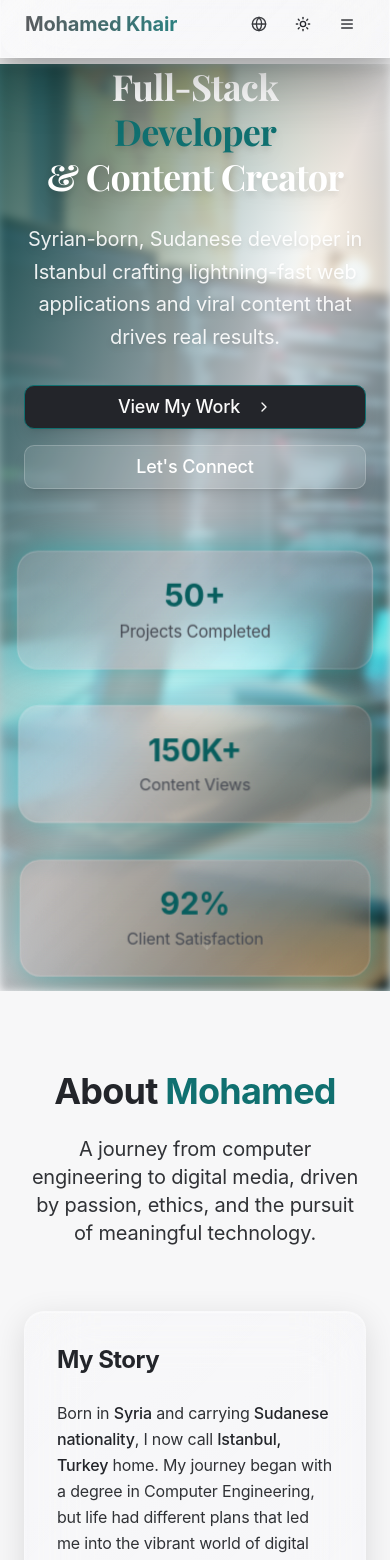
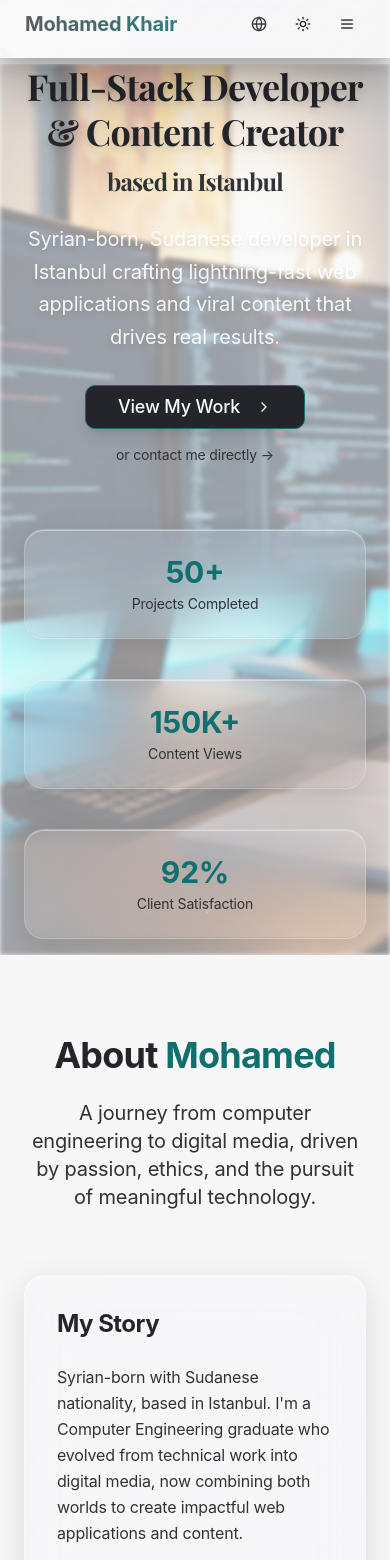
Before and after one commit to mohamed-arabi16/mohamedkhair-portfolio, a React (Vite) app: page / in a window 390 px wide. Shown: the top 1560 px of the page. Built offline with nearby package versions, Linux system fonts and the light colour scheme.

Commit message:
feat: Implement high-priority portfolio changes

```diff
--- a/src/components/AboutSection.tsx
+++ b/src/components/AboutSection.tsx
@@ -1,6 +1,6 @@
 import { GlassPanel } from "./GlassPanel";
 import { Badge } from "@/components/ui/badge";
-import { Heart, Globe, Users, Lightbulb } from "lucide-react";
+import { Heart, Globe, Users, Lightbulb, Code, Palette, Languages } from "lucide-react";
 
 export function AboutSection() {
   return (
@@ -24,30 +24,13 @@ export function AboutSection() {
               <h3 className="text-2xl font-bold mb-6">My Story</h3>
               <div className="space-y-4 text-muted-foreground leading-relaxed">
                 <p>
-                  Born in <span className="text-foreground font-medium">Syria</span> and carrying
-                  <span className="text-foreground font-medium"> Sudanese nationality</span>,
-                  I now call <span className="text-foreground font-medium">Istanbul, Turkey</span> home.
-                  My journey began with a degree in Computer Engineering, but life had different
-                  plans that led me into the vibrant world of digital media.
+                  Syrian-born with Sudanese nationality, based in Istanbul. I'm a Computer Engineering graduate who evolved from technical work into digital media, now combining both worlds to create impactful web applications and content.
                 </p>
                 <p>
-                  What started as a technical background evolved into a passion for creating
-                  engaging content and building web applications that solve real problems.
-                  I've discovered that the intersection of technology and creativity is where
-                  the most impactful solutions emerge.
+                  Co-founder of <span className="text-accent font-medium">Qobouli</span> with my wife—a free service helping Arab students navigate Turkish university applications. We bring diverse perspectives to every project, believing the best solutions emerge from collaboration.
                 </p>
                 <p>
-                  Working closely with my wife, we bring diverse perspectives to every project.
-                  This collaboration has taught me that the best solutions often come from
-                  combining different viewpoints and skill sets. Together, we've built
-                  <span className="text-accent font-medium"> Qobouli</span>, helping international
-                  students navigate university applications in Turkey.
-                </p>
-                <p>
-                  I believe in <span className="text-foreground font-medium">ethical work practices</span>
-                  and <span className="text-foreground font-medium">complete transparency</span>.
-                  Every project includes regular updates, honest communication, and a commitment
-                  to delivering solutions that truly serve our clients' needs.
+                  I'm committed to <span className="text-foreground font-medium">ethical practices</span> and <span className="text-foreground font-medium">complete transparency</span>, delivering solutions with honest communication and regular updates that truly serve client needs.
                 </p>
               </div>
             </GlassPanel>
@@ -144,7 +127,7 @@ export function AboutSection() {
             {/* Technical Skills */}
             <div className="text-center">
               <div className="w-16 h-16 rounded-full bg-accent/10 flex items-center justify-center mx-auto mb-4">
-                <div className="w-8 h-8 rounded bg-accent/20"></div>
+                <Code className="w-8 h-8 text-accent" />
               </div>
               <h4 className="font-semibold mb-4 text-accent text-lg">Technical Skills</h4>
               <div className="grid grid-cols-2 gap-3">
@@ -161,16 +144,16 @@ export function AboutSection() {
 
             {/* Creative Skills */}
             <div className="text-center">
-              <div className="w-16 h-16 rounded-full bg-orange-accent/10 flex items-center justify-center mx-auto mb-4">
-                <div className="w-8 h-8 rounded bg-orange-accent/20"></div>
+              <div className="w-16 h-16 rounded-full bg-accent/10 flex items-center justify-center mx-auto mb-4">
+                <Palette className="w-8 h-8 text-accent" />
               </div>
-              <h4 className="font-semibold mb-4 text-orange-accent text-lg">Creative Skills</h4>
+              <h4 className="font-semibold mb-4 text-accent text-lg">Creative Skills</h4>
               <div className="grid grid-cols-2 gap-3">
                 {[
                   "Content Creation", "Instagram Reels", "Video Editing",
                   "UI/UX Design", "Brand Strategy", "Storytelling"
                 ].map(skill => (
-                  <div key={skill} className="glass-panel px-3 py-2 text-sm font-medium bg-orange-accent/5 border-orange-accent/20">
+                  <div key={skill} className="glass-panel px-3 py-2 text-sm font-medium bg-accent/5 border-accent/20">
                     {skill}
                   </div>
                 ))}
@@ -179,15 +162,15 @@ export function AboutSection() {
 
             {/* Languages */}
             <div className="text-center">
-              <div className="w-16 h-16 rounded-full bg-teal-secondary/10 flex items-center justify-center mx-auto mb-4">
-                <div className="w-8 h-8 rounded bg-teal-secondary/20"></div>
+              <div className="w-16 h-16 rounded-full bg-accent/10 flex items-center justify-center mx-auto mb-4">
+                <Languages className="w-8 h-8 text-accent" />
               </div>
-              <h4 className="font-semibold mb-4 text-teal-secondary text-lg">Languages</h4>
+              <h4 className="font-semibold mb-4 text-accent text-lg">Languages</h4>
               <div className="space-y-3">
                 {[
                   "Arabic (Native)", "English (Fluent)", "Turkish (Conversational)"
                 ].map(lang => (
-                  <div key={lang} className="glass-panel px-4 py-3 text-sm font-medium bg-teal-secondary/5 border-teal-secondary/20">
+                  <div key={lang} className="glass-panel px-4 py-3 text-sm font-medium bg-accent/5 border-accent/20">
                     {lang}
                   </div>
                 ))}
--- a/src/components/Hero.tsx
+++ b/src/components/Hero.tsx
@@ -13,24 +13,19 @@ export function Hero() {
         <img
           src={heroImage}
           alt="Development workspace"
-          className="w-full h-full object-cover blur-sm"
+          className="w-full h-full object-cover blur-[2px]"
         />
-        <div className="absolute inset-0 bg-gradient-to-br from-teal-dark/80 via-background/70 to-accent/20" />
+        <div className="absolute inset-0 bg-background/60" />
       </div>
-
-      {/* Noise texture overlay */}
-      <div className="absolute inset-0 noise-texture opacity-20" />
 
       {/* Content */}
       <div className="relative z-10 max-w-7xl mx-auto px-6 text-center">
         <div className="max-w-4xl mx-auto">
           {/* Main Heading */}
-          <h1 className="text-4xl md:text-6xl lg:text-7xl font-bold font-serif mb-6 leading-tight motion-enhanced">
-            <span className="text-white drop-shadow-lg fade-in animate-delay-100">Full-Stack</span>
+          <h1 className="text-4xl md:text-6xl lg:text-7xl font-bold font-serif mb-6 leading-tight animate-fade-in">
+            <span className="text-foreground drop-shadow-lg">Full-Stack Developer & Content Creator</span>
             <br />
-            <span className="text-accent drop-shadow-lg bounce-in animate-delay-200">Developer</span>
-            <br />
-            <span className="text-white drop-shadow-lg slide-up animate-delay-300">& Content Creator</span>
+            <span className="text-muted-foreground text-2xl md:text-3xl">based in Istanbul</span>
           </h1>
 
           {/* Subtitle */}
@@ -40,41 +35,35 @@ export function Hero() {
           </p>
 
           {/* CTA Buttons */}
-          <div className="flex flex-col sm:flex-row gap-4 justify-center mb-16">
+          <div className="flex flex-col items-center gap-4 mb-16">
             <Link to="/projects">
               <Button
                 size="lg"
-                className="btn-liquid btn-accent px-8 py-4 text-lg shadow-lg w-full sm:w-auto"
+                className="btn-liquid btn-accent px-8 py-4 text-lg shadow-lg"
               >
                 View My Work
                 <ChevronRight className="ml-2 h-5 w-5" />
               </Button>
             </Link>
 
-            <Link to="/contact">
-              <Button
-                size="lg"
-                variant="outline"
-                className="btn-liquid px-8 py-4 text-lg bg-white/10 border-white/20 text-white hover:bg-white/20 shadow-lg w-full sm:w-auto"
-              >
-                Let's Connect
-              </Button>
+            <Link to="/contact" className="text-sm text-muted-foreground hover:text-accent transition-colors">
+              or contact me directly →
             </Link>
           </div>
 
           {/* Stats */}
-          <div className="grid grid-cols-1 md:grid-cols-3 gap-6 max-w-2xl mx-auto motion-enhanced">
-            <GlassPanel className="hero-stat p-6 text-center floating animate-delay-100 pulse-glow">
-              <div className="text-3xl font-bold text-hero-stat-number mb-1">50+</div>
-              <div className="text-hero-stat-text">Projects Completed</div>
+          <div className="grid grid-cols-1 md:grid-cols-3 gap-6 max-w-2xl mx-auto">
+            <GlassPanel className="hero-stat p-6 text-center animate-fade-in">
+              <div className="text-3xl font-bold text-accent mb-1">50+</div>
+              <div className="text-sm text-muted-foreground">Projects Completed</div>
             </GlassPanel>
-            <GlassPanel className="hero-stat p-6 text-center floating animate-delay-200 pulse-glow">
-              <div className="text-3xl font-bold text-hero-stat-number mb-1">150K+</div>
-              <div className="text-hero-stat-text">Content Views</div>
+            <GlassPanel className="hero-stat p-6 text-center animate-fade-in">
+              <div className="text-3xl font-bold text-accent mb-1">150K+</div>
+              <div className="text-sm text-muted-foreground">Content Views</div>
             </GlassPanel>
-            <GlassPanel className="hero-stat p-6 text-center floating animate-delay-300 pulse-glow">
-              <div className="text-3xl font-bold text-hero-stat-number mb-1">92%</div>
-              <div className="text-hero-stat-text">Client Satisfaction</div>
+            <GlassPanel className="hero-stat p-6 text-center animate-fade-in">
+              <div className="text-3xl font-bold text-accent mb-1">92%</div>
+              <div className="text-sm text-muted-foreground">Client Satisfaction</div>
             </GlassPanel>
           </div>
         </div>
--- a/src/components/NavigationBar.tsx
+++ b/src/components/NavigationBar.tsx
@@ -11,11 +11,8 @@ import { Link, useLocation } from "react-router-dom";
 
 const getNavigationItems = (t: (key: string) => string) => [
   { name: t("nav.home"), href: "/" },
-  { name: t("nav.projects"), href: "/projects" },
-  { name: t("nav.content"), href: "/content" },
+  { name: t("nav.work"), href: "/projects" },
   { name: t("nav.services"), href: "/services" },
-  { name: t("nav.qobouli"), href: "/qobouli" },
-  { name: t("nav.clientSuccess"), href: "/client-success" },
   { name: t("nav.contact"), href: "/contact" },
 ];
 
--- a/src/components/WorkSection.tsx
+++ b/src/components/WorkSection.tsx
@@ -12,53 +12,28 @@ import karidesciPreview from "@/assets/karidesci-preview.jpg";
 interface Project {
   id: string;
   title: string;
-  summary: string;
-  role: string[];
+  description: string;
+  role: string;
   stack: string[];
-  impact: { label: string; value: string }[];
   thumbnail: string;
-  featured: boolean;
 }
 
 const projects: Project[] = [
   {
     id: "qobouli-programs",
     title: "Qobouli Programs Browser",
-    summary: "Filter Turkish university programs by net tuition with advanced search capabilities.",
-    role: ["Product", "Full-stack"],
+    description: "Built a comprehensive university program search platform helping Arab students filter 1000+ Turkish university programs by tuition, city, and major. As product lead and full-stack developer, I designed the UX and implemented real-time search with Next.js and Supabase.",
+    role: "Product Lead & Full-Stack Developer",
     stack: ["Next.js", "Supabase", "shadcn/ui"],
-    impact: [
-      { label: "Avg. TTFB", value: "180 ms" },
-      { label: "Leads", value: "+32%" }
-    ],
-    thumbnail: qobouliProgramsPreview,
-    featured: true
+    thumbnail: qobouliProgramsPreview
   },
   {
     id: "track-qobouli",
     title: "Qobouli Tracking System",
-    summary: "Real-time application tracking system for international students.",
-    role: ["Product", "Full-stack"],
+    description: "Created a student application tracking system that provides real-time updates on university application status. Designed the full user flow and built the frontend/backend, helping 250+ students monitor their applications efficiently.",
+    role: "Product Lead & Full-Stack Developer",
     stack: ["React", "TypeScript", "Supabase"],
-    impact: [
-      { label: "User Retention", value: "89%" },
-      { label: "Load Time", value: "1.2s" }
-    ],
-    thumbnail: qobouliTrackingPreview,
-    featured: true
-  },
-  {
-    id: "karidesci-revive",
-    title: "Karidesci Revival Project",
-    summary: "Modern recreation of a classic Turkish shrimp recipe platform.",
-    role: ["Design", "Frontend"],
-    stack: ["React", "Tailwind", "Lovable"],
-    impact: [
-      { label: "Lighthouse Score", value: "98" },
-      { label: "User Engagement", value: "+150%" }
-    ],
-    thumbnail: karidesciPreview,
-    featured: false
+    thumbnail: qobouliTrackingPreview
   }
 ];
 
@@ -142,20 +117,20 @@ export function WorkSection() {
 
               {/* Project Content */}
               <div className="p-6 card-content">
-                <div className="flex items-start justify-between mb-3">
-                  <h3 className="text-xl font-bold group-hover:text-accent transition-colors">
-                    {project.title}
-                  </h3>
-                  {project.featured && (
-                    <Badge variant="secondary" className="bg-accent/10 text-accent">
-                      {t('projects.featured')}
-                    </Badge>
-                  )}
+                <h3 className="text-xl font-bold group-hover:text-accent transition-colors mb-3">
+                  {project.title}
+                </h3>
+
+                <p className="text-muted-foreground mb-4 leading-relaxed text-sm">
+                  {project.description}
+                </p>
+
+                <div className="mb-4">
+                  <p className="text-xs text-muted-foreground mb-2">Role:</p>
+                  <Badge variant="secondary" className="bg-accent/10 text-accent">
+                    {project.role}
+                  </Badge>
                 </div>
-
-                <p className="text-muted-foreground mb-4 leading-relaxed">
-                  {project.summary}
-                </p>
 
                 {/* Tech Stack */}
                 <div className="flex flex-wrap gap-2 mb-4">
@@ -170,23 +145,13 @@ export function WorkSection() {
                   ))}
                 </div>
 
-                {/* Impact Metrics */}
-                <div className="flex gap-4 mb-4">
-                  {project.impact.map(metric => (
-                    <div key={metric.label} className="text-center">
-                      <div className="text-lg font-bold text-accent">{metric.value}</div>
-                      <div className="text-xs text-muted-foreground">{metric.label}</div>
-                    </div>
-                  ))}
-                </div>
-
                 {/* CTA */}
                 <Button
                   className="w-full btn-liquid btn-accent group-hover:scale-105"
                   onClick={() => window.open(project.thumbnail, '_blank')}
-                  aria-label={`${t('projects.visitSite')} - ${project.title}`}
+                  aria-label={`View ${project.title}`}
                 >
-                  {t('projects.visitSite')}
+                  View Case Study
                 </Button>
               </div>
             </GlassPanel>
--- a/src/lib/translations.ts
+++ b/src/lib/translations.ts
@@ -2,11 +2,8 @@ export const translations = {
   en: {
     // Navigation
     'nav.home': 'Home',
-    'nav.projects': 'Projects',
-    'nav.content': 'Content',
+    'nav.work': 'Work',
     'nav.services': 'Services',
-    'nav.qobouli': 'Qobouli',
-    'nav.clientSuccess': 'Client Success',
     'nav.contact': 'Contact',
 
     // Hero Section
@@ -103,11 +100,8 @@ export const translations = {
   ar: {
     // Navigation
     'nav.home': 'الرئيسية',
-    'nav.projects': 'المشاريع',
-    'nav.content': 'المحتوى',
+    'nav.work': 'الأعمال',
     'nav.services': 'الخدمات',
-    'nav.qobouli': 'قبولي',
-    'nav.clientSuccess': 'نجاح العملاء',
     'nav.contact': 'تواصل معنا',
 
     // Hero Section
```
